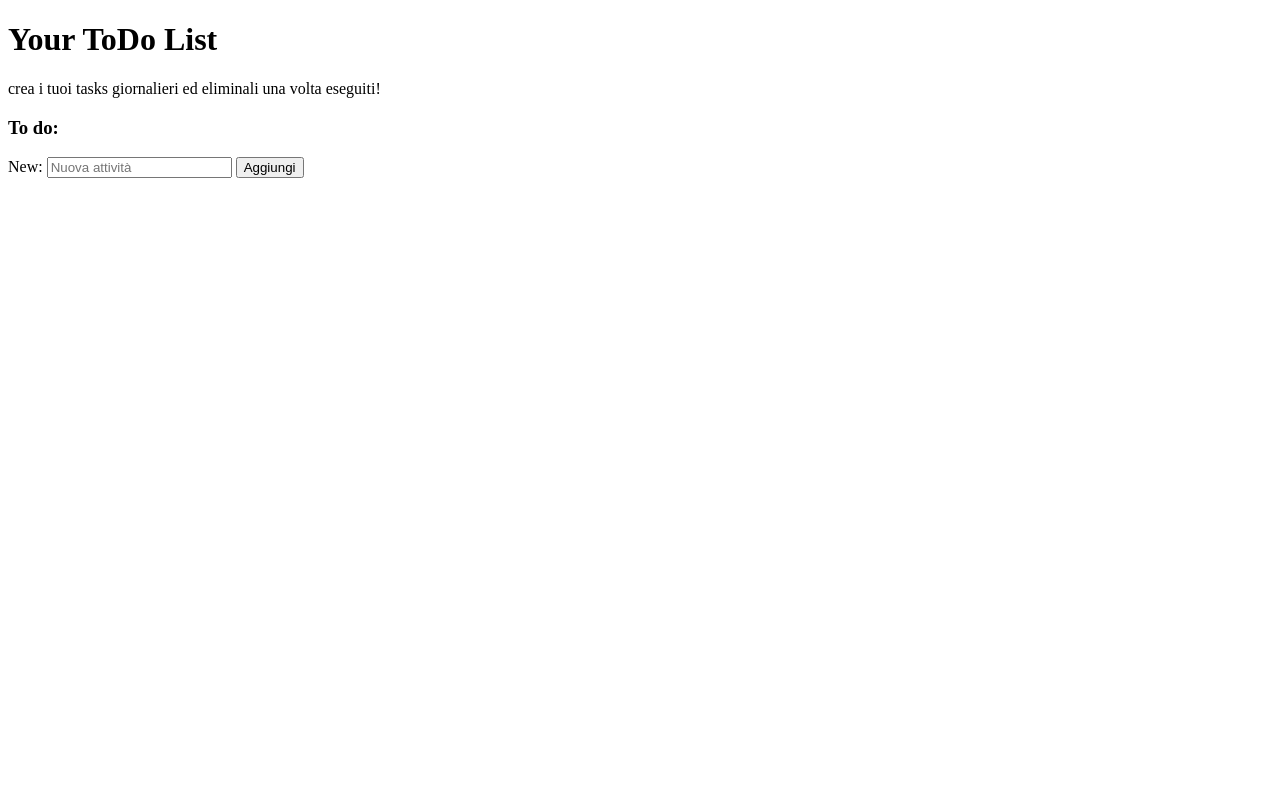
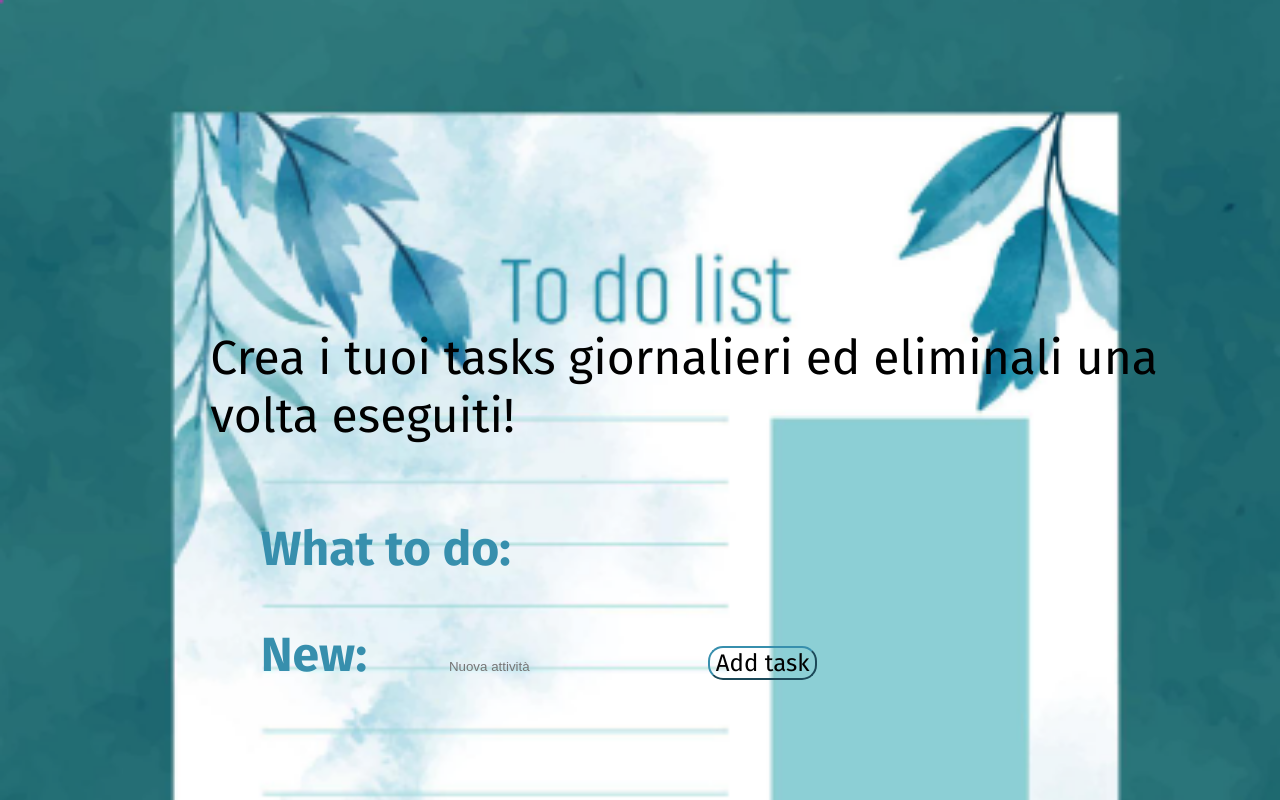
Before and after one commit to CorinneMainardi/U1-W3-D3, a plain HTML site: page index.html in a window 1280 px wide. Drawn offline with Linux system fonts and the light colour scheme.

Commit message:
css parte

```diff
--- a/assets/style.css
+++ b/assets/style.css
@@ -0,0 +1,77 @@
+@import url("https://fonts.googleapis.com/css2?family=Fira+Sans:ital,wght@0,100;0,200;0,300;0,400;0,500;0,600;0,700;0,800;0,900;1,100;1,200;1,300;1,400;1,500;1,600;1,700;1,800;1,900&display=swap");
+
+* {
+  box-sizing: border-box;
+}
+body {
+  font-family: "Fira Sans", sans-serif;
+
+  background: url(./img/bgToDo.png);
+  background-repeat: no-repeat;
+  background-size: cover;
+}
+/* header h1 {
+  color: #6adbd9;
+  font-weight: bold;
+  font-size: 1.5 rem;
+  margin-top: 30%;
+} */
+header p {
+  color: black;
+
+  font-size: 3rem;
+  margin-left: 16%;
+  margin-top: 26%;
+}
+main div h3 {
+  font-weight: bold;
+  font-size: 3rem;
+  color: #378fad;
+  margin-left: 20%;
+  margin-top: 6%;
+}
+main form {
+  font-size: 3rem;
+  color: #378fad;
+  font-weight: bold;
+  margin-left: 20%;
+}
+main form label {
+  font-family: "Fira Sans", sans-serif;
+}
+main form input {
+  border-radius: 15px;
+  border: none;
+  padding: 20px;
+  background: none;
+  margin-left: 5%;
+}
+main form button {
+  font-family: "Fira Sans", sans-serif;
+  border-radius: 15px;
+  border-color: #378fad;
+  background: none;
+  text-align: center;
+  font-size: 1.5rem;
+  margin-left: 5%;
+}
+main ul li {
+  list-style: none;
+  margin-left: 25%;
+  font-weight: bold;
+  font-size: 2rem;
+}
+main ul li > button {
+  font-family: "Fira Sans", sans-serif;
+  border-radius: 15px;
+  border-color: #378fad;
+  background: none;
+  text-align: center;
+  font-size: 1.5rem;
+  margin-left: 3%;
+}
+main p {
+  margin-left: 25%;
+  font-weight: bold;
+  font-size: 2rem;
+}
--- a/assets/w3d3.js
+++ b/assets/w3d3.js
@@ -44,7 +44,8 @@ const addTask = () => {
     }
     p = document.createElement("p");
     p.classList.add("errorP");
-    p.innerText = "input vuoto! Scrivi qualcosa";
+    p.innerHTML = "&#128565 Input vuoto! Scrivi qualcosa &#10071	";
+    // p.innerText = " input vuoto! Scrivi qualcosa";
     main.appendChild(p);
   } else {
     let p = document.querySelector(".errorP");
--- a/index.html
+++ b/index.html
@@ -9,19 +9,19 @@
   </head>
   <body>
     <header>
-      <h1>Your ToDo List</h1>
-      <p>crea i tuoi tasks giornalieri ed eliminali una volta eseguiti!</p>
+      <!-- <h1>Your ToDo List</h1> -->
+      <p>Crea i tuoi tasks giornalieri ed eliminali una volta eseguiti!</p>
     </header>
 
     <main>
       <div>
-        <h3>To do:</h3>
+        <h3>What to do:</h3>
       </div>
 
       <form>
         <label for="newTask">New:</label>
         <input type="text" id="newTask" placeholder="Nuova attività" />
-        <button id="addTask">Aggiungi</button>
+        <button id="addTask">Add task</button>
       </form>
     </main>
 
```
Also changed, not shown: assets/img/bgToDo.png (added).
